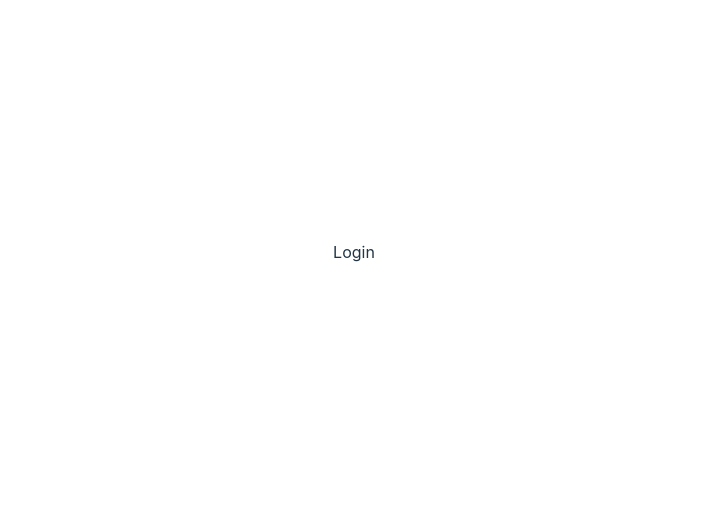
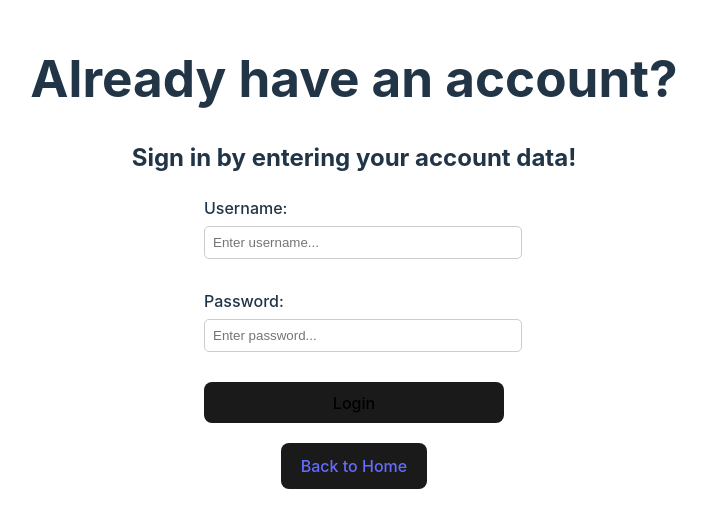
Before and after one commit to robbdouglas/hearthstone-battlegrounds-stats, a React (Vite) app: page /login in a window 1280 px wide. Shown: the part 148-676 px from the top of the page, without its empty margins (286-992 px from the left). Built offline with nearby package versions, Linux system fonts and the light colour scheme.

Commit message:
add login form and css

```diff
--- a/src/components/LandingPage.jsx
+++ b/src/components/LandingPage.jsx
@@ -10,6 +10,7 @@ function LandingPage() {
     <div className="landing-page-box">
       <div className="welcome-div">
         {/* <img src={logoImg} alt="Battlegrounds Stats Logo" className="logo" /> */}
+        <h2>Welcome to</h2>
         <h1>Hearthstone Battlegrounds Stats</h1>
         <h2>Do you want to create a new account or do you want to sign in?</h2>
       </div>
--- a/src/components/Login.jsx
+++ b/src/components/Login.jsx
@@ -1,7 +1,41 @@
 import React from "react";
+import { Link } from "react-router-dom";
+import "../styles/Login.css";
 
 function Login() {
-  return <div>Login</div>;
+  return (
+    <div>
+      <div className="login-welcome">
+        <h1>Already have an account?</h1>
+        <h2>Sign in by entering your account data!</h2>
+      </div>
+      <div className="login-form">
+        <form>
+          <label htmlFor="username">Username:</label>
+          <input
+            type="text"
+            id="username"
+            name="username"
+            placeholder="Enter username..."
+            required
+          />
+          <label htmlFor="password">Password:</label>
+          <input
+            type="password"
+            id="password"
+            name="password"
+            placeholder="Enter password..."
+            required
+          />
+
+          <button type="submit">Login</button>
+        </form>
+        <Link to="/" className="home-button button">
+          Back to Home
+        </Link>
+      </div>
+    </div>
+  );
 }
 
 export default Login;
--- /dev/null
+++ b/src/styles/Login.css
@@ -0,0 +1,52 @@
+/* login.css */
+
+.login-welcome {
+    text-align: center;
+    margin-bottom: 10px;
+  }
+
+  .login-form {
+    display: flex;
+    flex-direction: column;
+    align-items: center;
+  }
+
+  .login-form form {
+    width: 300px;
+  }
+
+  .login-form label {
+    font-size: 1em;
+    font-weight: 500;
+    margin-bottom: 6px;
+  }
+
+  .login-form input {
+    width: 100%;
+    padding: 8px;
+    margin-top: 6px;
+    margin-bottom: 30px;
+    border: 1px solid #ccc;
+    border-radius: 5px;
+  }
+
+  .login-form button {
+    border-radius: 8px;
+    width: 100%;
+    border: 1px solid transparent;
+    padding: 0.6em 1.2em;
+    font-size: 1em;
+    font-weight: 500;
+    font-family: inherit;
+    background-color: #1a1a1a;
+    cursor: pointer;
+    transition: border-color 0.25s;
+  }
+
+  form button:hover {
+    border-color: #646cff;
+  }
+
+  .home-button {
+    margin-top: 20px;
+  }
```
